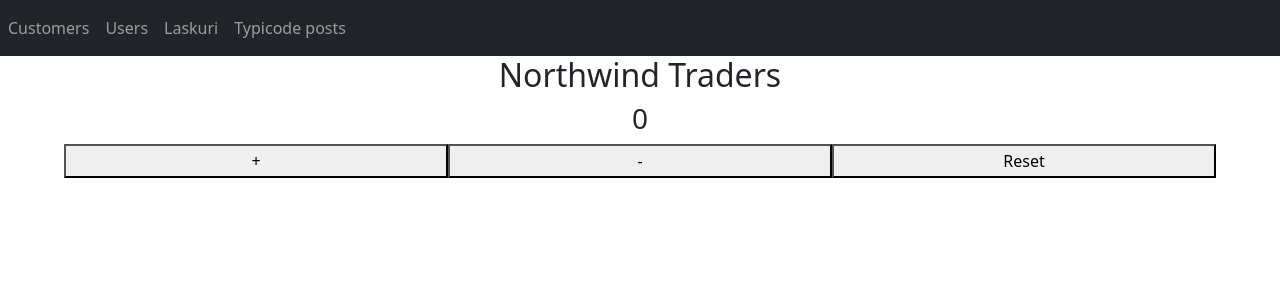
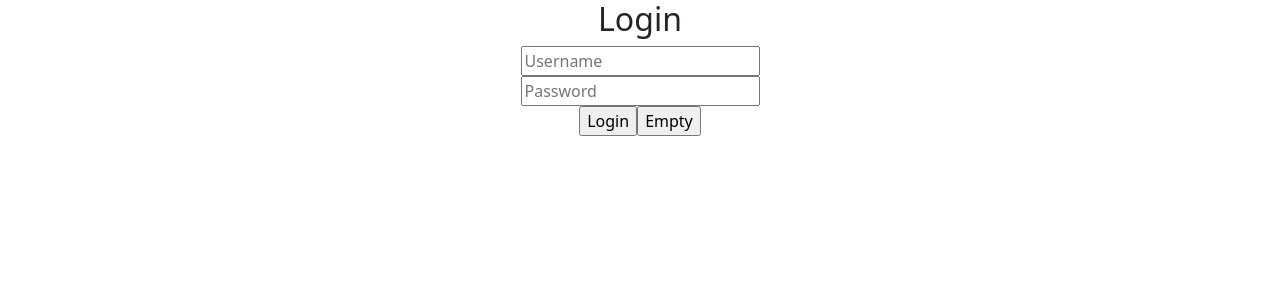
Before and after one commit to jenniekari/ReactCareeria, a React (Create React App) app: page /Laskuri in a window 1280 px wide. Shown: the top 300 px of the page. Built offline with nearby package versions, Linux system fonts and the light colour scheme.

Commit message:
Made login and logout

```diff
--- a/src/App.js
+++ b/src/App.js
@@ -1,4 +1,4 @@
-import React, {useState} from 'react'
+import React, {useState, useEffect} from 'react'
 import './App.css'
 import Laskuri from './Laskuri'
 import Posts from './Posts'
@@ -8,6 +8,7 @@
 import Nav from 'react-bootstrap/Nav'
 import 'bootstrap/dist/css/bootstrap.min.css'
 import Message from './Message'
+import Login from './Login'
 //import Viesti from './Viesti';
 
 import { BrowserRouter as Router, Switch, Route, Link } from 'react-router-dom'
@@ -21,14 +22,39 @@
   const [showMessage, setShowMessage] = useState(false)
   const [message, setMessage] = useState('')
   const [isPositive, setIsPositive] = useState(false)
-
-
+  const [loggedInUser, setLoggedInUser] = useState('')
   /*const huomio = () => {
     alert("Huomio!")
   }*/
 
+  useEffect(() => {
+    let storedUser = localStorage.getItem("username")
+    if (storedUser !== null) {
+      setLoggedInUser(storedUser)
+    }
+  },[])
+
+  //Logout napin tapahtumankäsittelijä
+  const logout = () => {
+    localStorage.clear()
+    setLoggedInUser('')
+    setMessage('Logout was successfull.')
+    setShowMessage(true)
+    setTimeout(()=>{
+      setShowMessage(true)
+      setMessage('See you soon!')
+    },500)
+  }
+
   return (
     <div className="App">
+
+
+{!loggedInUser && <Login setMessage={setMessage} setIsPositive={setIsPositive}
+                setShowMessage={setShowMessage} setLoggedInUser={setLoggedInUser} />}
+  {!loggedInUser && showMessage && <Message message={message} isPositive={isPositive}/>}
+
+{loggedInUser &&
       <Router>
 
       <Navbar bg="dark" variant="dark">
@@ -37,6 +63,7 @@
               <Nav.Link href='/Users' className='nav-link'>Users</Nav.Link>
               <Nav.Link href='/Laskuri' className='nav-link'>Laskuri</Nav.Link>
               <Nav.Link href='/Posts' className='nav-link'>Typicode posts</Nav.Link>
+              <button onClick={() => logout()}>Logout</button>
             </Nav>
           </Navbar>
 {/*
@@ -79,6 +106,7 @@
           </Switch>
 
       </Router>
+      }
     </div>
   );
 }
--- a/src/CustomerList.jsx
+++ b/src/CustomerList.jsx
@@ -17,7 +17,14 @@
 const [search, setSearch] = useState("")
 
 useEffect(() => {
-  CustomerService.getAll()
+//Luetaan token localstoragesta
+  const token = localStorage.getItem('token')
+  //Asetetaan em. token CustomerServicessä olevaan muistipaikkaan
+  CustomerService
+  //Tehdään get pyyntö käyttäen CustomerServicen
+      .setToken(token)
+
+  CustomerService.getAll() //tällä haetaan asiakkaat
   .then(data => {
     setCustomers(data)
 })
--- /dev/null
+++ b/src/Login.jsx
@@ -0,0 +1,85 @@
+import './App.css'
+import React, {useState} from 'react'
+import LoginService from './services/Auth'
+import md5 from 'md5'
+
+const Login = ({setIsPositive, setMessage, setShowMessage, setLoggedInUser}) => {
+
+//Komponentin tilan määritys
+const [username, setUsername] = useState('')
+const [password, setPassword] = useState('')
+
+
+//onSubmit tapahtumankäsittelijä funktio
+const handleSubmit = (event) => {
+      event.preventDefault()
+      var userForAuth = {
+        username: username,
+        password: password
+        //password: md5(password) // Salataan md5 kirjaston metodilla
+    }
+
+    //Käytetään services/Auth.js tiedoston metodia
+    LoginService.authenticate(userForAuth)
+    .then(response => {
+        if (response.status === 200) {
+
+        // Talletetaan tietoja selaimen local storageen (f12 application välilehti)
+        localStorage.setItem("username", response.data.userName)
+        localStorage.setItem("accesslevelId", response.data.accesslevelId)
+        localStorage.setItem("token", response.data.token)
+
+        // Asetetaan app komponentissa olevaan stateen
+        setLoggedInUser(response.data.userName)
+
+       setMessage(`Logged in as: ${userForAuth.username}`)
+       setIsPositive(true)
+       setShowMessage(true)
+
+       setTimeout(() => {
+        setShowMessage(false)
+       }, 5000)
+
+    }
+      })
+      .catch(error => {
+        setMessage(error)
+        setIsPositive(false)
+        setShowMessage(true)
+
+        setTimeout(() => {
+          setShowMessage(false)
+         }, 6000)
+      })
+    }
+
+    //Kenttien tyhjennys
+    const emptyFields = () => {
+        setUsername("")
+        setPassword("")
+    }
+
+
+  return (
+    <div id="loginWindow">
+       <h2>Login</h2>
+
+       <form onSubmit={handleSubmit}>
+            <div>
+                <input type="text" value={username} placeholder="Username"
+                    onChange={({ target }) => setUsername(target.value)} />
+            </div>
+            <div>
+                <input type="password" value={password} placeholder="Password"
+                    onChange={({ target }) => setPassword(target.value)} />
+            </div>
+
+         <input type='submit' value='Login' />
+         <input type='button' value='Empty' onClick={() => emptyFields()} />
+       </form>
+
+    </div>
+  )
+}
+
+export default Login
--- /dev/null
+++ b/src/services/Auth.js
@@ -0,0 +1,12 @@
+import axios from 'axios'
+
+const baseUrl = "https://localhost:44345/api/Authentication"
+//const baseUrl = "https://nwbackendsimo.azurewebsites.net/api/authentication"
+//simon backend azuressa
+
+const authenticate = (userForAuth) => {
+    const request = axios.post(baseUrl, userForAuth)
+    return request.then(response => response)
+}
+
+export default { authenticate }
--- a/src/services/Customer.js
+++ b/src/services/Customer.js
@@ -2,28 +2,45 @@
 
 const baseUrl ="https://localhost:44345/api/Customers"
 
+let token = null
+
+// Tämä on metodi jota kutsutaan aina ennen kuin tehdään muu pyyntö serviceen
+// Parametrina annetaan token joka otetaan local storagesta
+const setToken = newToken => {
+    token = `bearer ${newToken}`
+}
+
 //jos ei yhtään parametria, niin riittää tyhjät sulkeet
 const getAll = () => {
-    /*const config = {
+    const config = {
         headers: { Authorization: token},
-    }*/
-    const request = axios.get(baseUrl)
+    }
+    const request = axios.get(baseUrl, config)
     return request.then(response => response.data)
 }
 
 //jos on vain yksi parametri, ei tarvitse sulkeita. Jos olisi monta, tarvitaan sulkeet
 const create = newCustomer => {
-    return axios.post(baseUrl, newCustomer)
+    const config = {
+        headers: { Authorization: token},
+    }
+    return axios.post(baseUrl, newCustomer, config)
 }
 
 const remove = id => {
-    return axios.delete(`${baseUrl}/${id}`)
+    const config = {
+        headers: { Authorization: token},
+    }
+    return axios.delete(`${baseUrl}/${id}`, config)
 }
 
 //ei ole pakko käyttää sulkuja olion ympärillä, kun käytetään yhtä
 const update = (object) => {
+    const config = {
+        headers: { Authorization: token},
+    }
     //ensin url ja sitten olio, joka oltiin nimetty ylemmällä rivillä eli olio
-    return axios.put(`${baseUrl}/${object.customerId}`, object)
+    return axios.put(`${baseUrl}/${object.customerId}`, object, config)
 }
 
-export default { getAll, create, remove, update }
+export default { getAll, create, remove, update, setToken }
```
